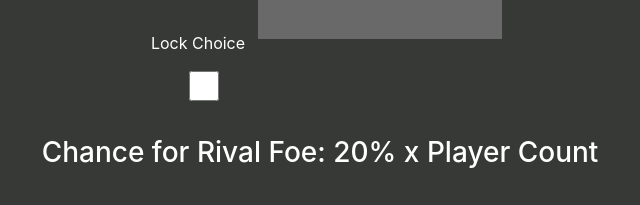
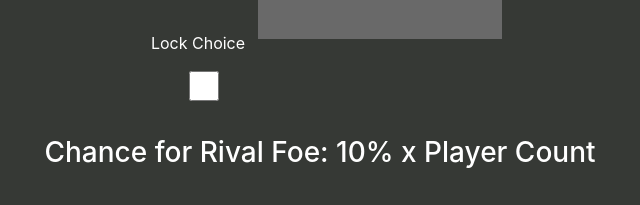
Before and after one commit to Xisifer/encounter-generator, a React (Create React App) app: page / in a window 1280 px wide. Shown: the part 2300-2505 px from the top of the page, without its empty margins (320-960 px from the left). Built offline with nearby package versions, Linux system fonts and the light colour scheme.

Commit message:
Lowered Iconic Spawn chance from 20% to 10% per player.

```diff
--- a/src/App.js
+++ b/src/App.js
@@ -162,7 +162,7 @@ function App() {
           </div>
           {/* PERSONAL FOE ROLLER */}
           <div className="generator-area">
-            <h3>Chance for Rival Foe: 20% x Player Count</h3>
+            <h3>Chance for Rival Foe: 10% x Player Count</h3>
             <br />
             Number of Players in Encounter:
             <br />
--- a/src/helpers.js
+++ b/src/helpers.js
@@ -3,7 +3,7 @@ import { v4 as uuid } from "uuid";
 export const foeRoller = ({
   playerCount,
   initialChance = 0.05,
-  spawnRatePerPlayer = 0.2,
+  spawnRatePerPlayer = 0.1,
 }) => {
   let diceRoll = Math.random();
   const spawnChance = initialChance + playerCount * spawnRatePerPlayer;
```
